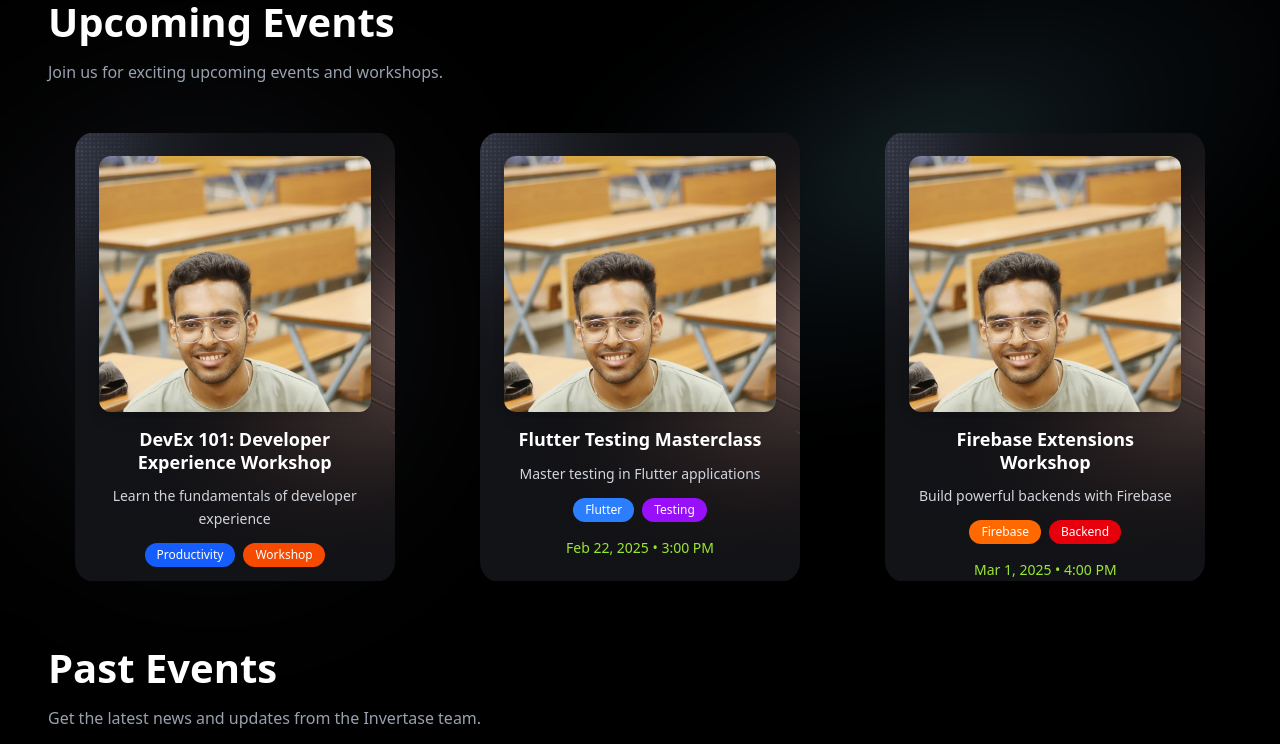
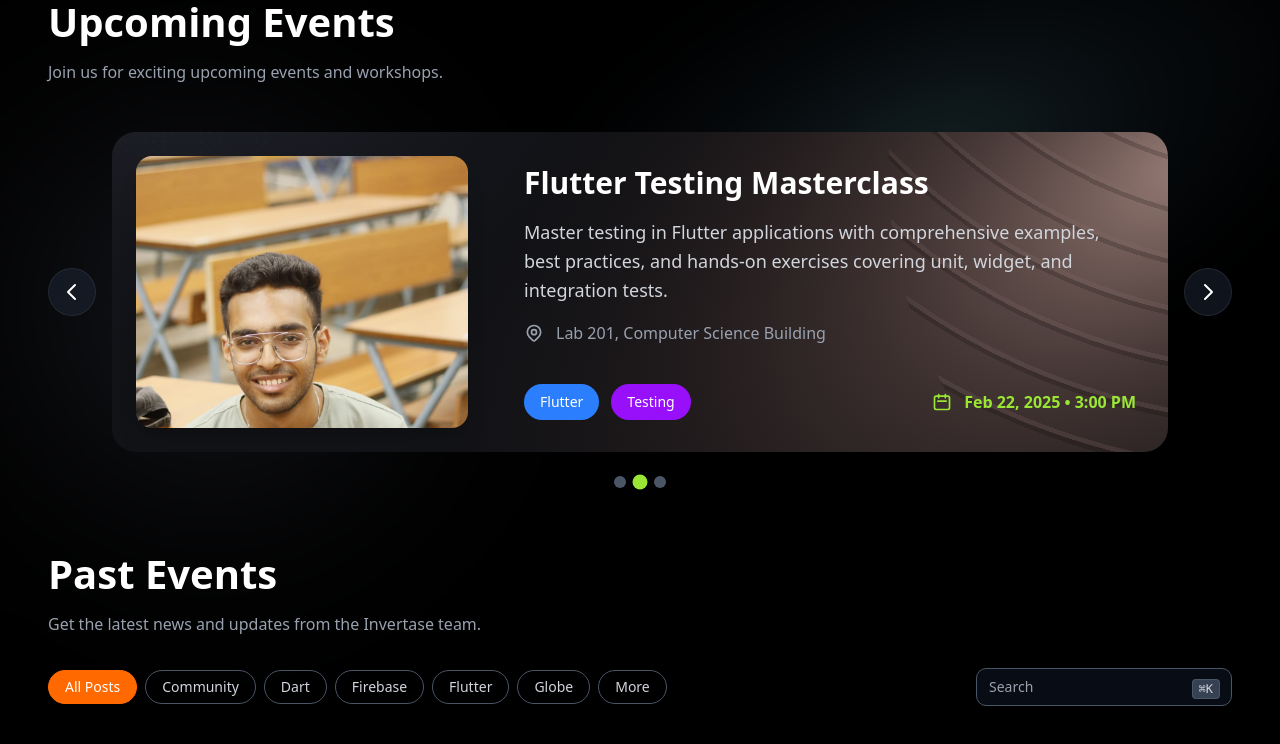
Before and after one commit to shivangsaraswat/namdapha-website, a Next.js app in the folder frontend/: page /events in a window 1280 px wide. Shown: the part 620-1364 px from the top of the page. Built offline with nearby package versions, Linux system fonts and the light colour scheme.

Commit message:
Upcoming events

```diff
--- a/frontend/app/events/page.tsx
+++ b/frontend/app/events/page.tsx
@@ -113,7 +113,68 @@ export default function EventsPage() {
 	const [searchQuery, setSearchQuery] = useState("");
 	const [selectedCategory, setSelectedCategory] = useState("All Posts");
 	const [currentPage, setCurrentPage] = useState(1);
+	const [currentEventIndex, setCurrentEventIndex] = useState(0);
 	const itemsPerPage = 6;
+
+	// Upcoming events data
+	const upcomingEvents = [
+		{
+			id: 1,
+			title: "DevEx 101: Developer Experience Workshop",
+			description: "Learn the fundamentals of developer experience and how to improve it in your organization. This comprehensive workshop covers best practices, tools, and methodologies.",
+			image: "/devansh.jpeg",
+			date: "Feb 15, 2025 • 2:00 PM",
+			venue: "Conference Hall A, Main Building",
+			tags: [
+				{ name: "Productivity", color: "bg-blue-600" },
+				{ name: "Workshop", color: "bg-orange-600" }
+			]
+		},
+		{
+			id: 2,
+			title: "Flutter Testing Masterclass",
+			description: "Master testing in Flutter applications with comprehensive examples, best practices, and hands-on exercises covering unit, widget, and integration tests.",
+			image: "/devansh.jpeg",
+			date: "Feb 22, 2025 • 3:00 PM",
+			venue: "Lab 201, Computer Science Building",
+			tags: [
+				{ name: "Flutter", color: "bg-blue-500" },
+				{ name: "Testing", color: "bg-purple-600" }
+			]
+		},
+		{
+			id: 3,
+			title: "Firebase Extensions Workshop",
+			description: "Build powerful backends with Firebase Extensions. Learn to integrate authentication, cloud functions, and real-time databases in your applications.",
+			image: "/devansh.jpeg",
+			date: "Mar 1, 2025 • 4:00 PM",
+			venue: "Innovation Hub, Block C",
+			tags: [
+				{ name: "Firebase", color: "bg-orange-500" },
+				{ name: "Backend", color: "bg-red-600" }
+			]
+		}
+	];
+
+	// Auto-advance functionality
+	useEffect(() => {
+		const timer = setInterval(() => {
+			setCurrentEventIndex((prev) => (prev + 1) % upcomingEvents.length);
+		}, 5000); // Auto-advance every 5 seconds
+
+		return () => clearInterval(timer);
+	}, [upcomingEvents.length]);
+
+	// Navigation functions
+	const nextEvent = () => {
+		setCurrentEventIndex((prev) => (prev + 1) % upcomingEvents.length);
+	};
+
+	const prevEvent = () => {
+		setCurrentEventIndex((prev) => (prev - 1 + upcomingEvents.length) % upcomingEvents.length);
+	};
+
+	const currentEvent = upcomingEvents[currentEventIndex];
 
 	// Remove global footer on mount for this page
 	useEffect(() => {
@@ -226,65 +287,90 @@ export default function EventsPage() {
 							</p>
 						</div>
 
-						{/* Upcoming Events Grid - vertical cards with council-style backgrounds */}
-						<div className="grid grid-cols-1 md:grid-cols-2 lg:grid-cols-3 gap-8 mb-16">
-							{/* First Event Card - DevEx Workshop */}
-							<div className="group cursor-pointer">
-								<div className="relative w-full max-w-[320px] mx-auto h-[450px] rounded-[20px] overflow-hidden transition-transform group-hover:scale-105">
+						{/* Upcoming Events - single horizontal card with navigation */}
+						<div className="relative mb-16">
+							{/* Navigation Container */}
+							<div className="flex items-center gap-4">
+								{/* Previous Button */}
+								<button
+									onClick={prevEvent}
+									className="flex-shrink-0 w-12 h-12 bg-gray-800/50 hover:bg-gray-700/70 rounded-full flex items-center justify-center transition-all duration-300 hover:scale-110 backdrop-blur-sm border border-gray-600/30"
+									aria-label="Previous event"
+								>
+									<svg className="w-6 h-6 text-white" fill="none" stroke="currentColor" viewBox="0 0 24 24">
+										<path strokeLinecap="round" strokeLinejoin="round" strokeWidth={2} d="M15 19l-7-7 7-7" />
+									</svg>
+								</button>
+
+								{/* Event Card */}
+								<div className="flex-1 group cursor-pointer transform transition-all duration-500 hover:scale-[1.02] hover:-translate-y-1">
+									<div className="relative w-full h-[280px] md:h-[320px] rounded-[24px] overflow-hidden">
 										{/* Background SVG from council page */}
 										<div className="absolute inset-0">
 											<Image
 												src="/council-card-bg.svg"
 												alt="Card background"
-											width={340}
-											height={450}
+												width={1000}
+												height={320}
 												className="w-full h-full object-cover"
 											/>
 										</div>
 
-									{/* Card Content with better layout */}
-									<div className="relative z-10 h-full flex flex-col">
-										{/* Event Poster/Image - better positioning */}
-										<div className="p-6 pb-4">
-											<div className="w-full h-64 rounded-[12px] overflow-hidden shadow-lg">
+										{/* Card Content - Horizontal Layout */}
+										<div className="relative z-10 h-full flex">
+											{/* Left: Event Image */}
+											<div className="w-[320px] md:w-[380px] flex-shrink-0 p-6">
+												<div className="w-full h-full rounded-[16px] overflow-hidden shadow-xl">
 													<Image
-													src="/devansh.jpeg"
-													alt="DevEx Workshop Poster"
-													width={320}
-													height={256}
-													className="w-full h-full object-cover"
+														src={currentEvent.image}
+														alt={`${currentEvent.title} Poster`}
+														width={380}
+														height={260}
+														className="w-full h-full object-cover transition-transform duration-500 group-hover:scale-105"
 													/>
 												</div>
 											</div>
 
-										{/* Event Details - improved spacing and alignment */}
-										<div className="px-6 pb-6 flex-1 flex flex-col justify-between">
-											<div className="text-center space-y-3">
+											{/* Right: Event Details */}
+											<div className="flex-1 p-8 flex flex-col justify-between">
+												<div className="space-y-4">
 													{/* Title */}
-												<h3 className="text-white text-lg font-bold leading-tight px-2">
-													DevEx 101: Developer Experience Workshop
+													<h3 className="text-white text-2xl md:text-3xl font-bold leading-tight">
+														{currentEvent.title}
 													</h3>
 
 													{/* Description */}
-												<p className="text-gray-300 text-sm leading-relaxed px-2">
-													Learn the fundamentals of developer experience
+													<p className="text-gray-300 text-lg leading-relaxed">
+														{currentEvent.description}
+													</p>
+
+													{/* Venue */}
+													<p className="text-gray-400 text-base flex items-center">
+														<svg className="w-5 h-5 mr-3" fill="none" stroke="currentColor" viewBox="0 0 24 24">
+															<path strokeLinecap="round" strokeLinejoin="round" strokeWidth={2} d="M17.657 16.657L13.414 20.9a1.998 1.998 0 01-2.827 0l-4.244-4.243a8 8 0 1111.314 0z" />
+															<path strokeLinecap="round" strokeLinejoin="round" strokeWidth={2} d="M15 11a3 3 0 11-6 0 3 3 0 016 0z" />
+														</svg>
+														{currentEvent.venue}
 													</p>
 												</div>
 
-											{/* Category Tags - moved to sit just above the Date/Time */}
-											<div className="flex justify-center gap-2 flex-wrap mt-3">
-												<span className="inline-block px-3 py-1 bg-blue-600 text-white text-xs font-medium rounded-full">
-													Productivity
+												{/* Bottom Section: Tags and Date */}
+												<div className="flex flex-col lg:flex-row lg:items-center lg:justify-between gap-4 mt-6">
+													{/* Category Tags */}
+													<div className="flex gap-3 flex-wrap">
+														{currentEvent.tags.map((tag, index) => (
+															<span key={index} className={`inline-block px-4 py-2 ${tag.color} text-white text-sm font-medium rounded-full`}>
+																{tag.name}
 															</span>
-												<span className="inline-block px-3 py-1 bg-orange-600 text-white text-xs font-medium rounded-full">
-													Workshop
-												</span>
+														))}
 													</div>
 
-											{/* Date/Time - positioned at bottom */}
-											<div className="text-center mt-4">
-												<div className="text-[#9AE634] text-sm font-medium">
-													Feb 15, 2025 • 2:00 PM
+													{/* Date/Time */}
+													<div className="text-[#9AE634] text-base font-semibold flex items-center">
+														<svg className="w-5 h-5 mr-3" fill="none" stroke="currentColor" viewBox="0 0 24 24">
+															<path strokeLinecap="round" strokeLinejoin="round" strokeWidth={2} d="M8 7V3m8 4V3m-9 8h10M5 21h14a2 2 0 002-2V7a2 2 0 00-2-2H5a2 2 0 00-2 2v12a2 2 0 002 2z" />
+														</svg>
+														{currentEvent.date}
 													</div>
 												</div>
 											</div>
@@ -292,132 +378,32 @@ export default function EventsPage() {
 									</div>
 								</div>
 
-							{/* Second Event Card - Flutter Testing */}
-							<div className="group cursor-pointer">
-								<div className="relative w-full max-w-[320px] mx-auto h-[450px] rounded-[20px] overflow-hidden transition-transform group-hover:scale-105">
-									{/* Background SVG from council page */}
-									<div className="absolute inset-0">
-										<Image
-											src="/council-card-bg.svg"
-											alt="Card background"
-											width={340}
-											height={450}
-											className="w-full h-full object-cover"
-										/>
+								{/* Next Button */}
+								<button
+									onClick={nextEvent}
+									className="flex-shrink-0 w-12 h-12 bg-gray-800/50 hover:bg-gray-700/70 rounded-full flex items-center justify-center transition-all duration-300 hover:scale-110 backdrop-blur-sm border border-gray-600/30"
+									aria-label="Next event"
+								>
+									<svg className="w-6 h-6 text-white" fill="none" stroke="currentColor" viewBox="0 0 24 24">
+										<path strokeLinecap="round" strokeLinejoin="round" strokeWidth={2} d="M9 5l7 7-7 7" />
+									</svg>
+								</button>
 							</div>
 
-									{/* Card Content with better layout */}
-									<div className="relative z-10 h-full flex flex-col">
-										{/* Event Poster/Image - better positioning */}
-										<div className="p-6 pb-4">
-											<div className="w-full h-64 rounded-[12px] overflow-hidden shadow-lg">
-												<Image
-													src="/devansh.jpeg"
-													alt="Flutter Testing Workshop Poster"
-													width={320}
-													height={256}
-													className="w-full h-full object-cover"
+							{/* Event Indicators */}
+							<div className="flex justify-center mt-6 gap-2">
+								{upcomingEvents.map((_, index) => (
+									<button
+										key={index}
+										onClick={() => setCurrentEventIndex(index)}
+										className={`w-3 h-3 rounded-full transition-all duration-300 ${
+											index === currentEventIndex
+												? 'bg-[#9AE634] scale-125'
+												: 'bg-gray-600 hover:bg-gray-500'
+										}`}
+										aria-label={`Go to event ${index + 1}`}
 									/>
-											</div>
-										</div>
-
-										{/* Event Details - improved spacing and alignment */}
-										<div className="px-6 pb-6 flex-1 flex flex-col justify-between">
-											<div className="text-center space-y-3">
-												{/* Title */}
-												<h3 className="text-white text-lg font-bold leading-tight px-2">
-													Flutter Testing Masterclass
-												</h3>
-
-												{/* Description */}
-												<p className="text-gray-300 text-sm leading-relaxed px-2">
-													Master testing in Flutter applications
-												</p>
-											</div>
-
-											{/* Category Tags - moved to sit just above the Date/Time */}
-											<div className="flex justify-center gap-2 flex-wrap mt-3">
-												<span className="inline-block px-3 py-1 bg-blue-500 text-white text-xs font-medium rounded-full">
-													Flutter
-												</span>
-												<span className="inline-block px-3 py-1 bg-purple-600 text-white text-xs font-medium rounded-full">
-													Testing
-												</span>
-											</div>
-
-											{/* Date/Time - positioned at bottom */}
-											<div className="text-center mt-4">
-												<div className="text-[#9AE634] text-sm font-medium">
-													Feb 22, 2025 • 3:00 PM
-												</div>
-											</div>
-										</div>
-									</div>
-								</div>
-							</div>
-
-							{/* Third Event Card - Firebase Workshop */}
-							<div className="group cursor-pointer">
-								<div className="relative w-full max-w-[320px] mx-auto h-[450px] rounded-[20px] overflow-hidden transition-transform group-hover:scale-105">
-									{/* Background SVG from council page */}
-									<div className="absolute inset-0">
-										<Image
-											src="/council-card-bg.svg"
-											alt="Card background"
-											width={340}
-											height={450}
-											className="w-full h-full object-cover"
-										/>
-									</div>
-
-									{/* Card Content with better layout */}
-									<div className="relative z-10 h-full flex flex-col">
-										{/* Event Poster/Image - better positioning */}
-										<div className="p-6 pb-4">
-											<div className="w-full h-64 rounded-[12px] overflow-hidden shadow-lg">
-												<Image
-													src="/devansh.jpeg"
-													alt="Firebase Workshop Poster"
-													width={320}
-													height={256}
-													className="w-full h-full object-cover"
-												/>
-											</div>
-										</div>
-
-										{/* Event Details - improved spacing and alignment */}
-										<div className="px-6 pb-6 flex-1 flex flex-col justify-between">
-											<div className="text-center space-y-3">
-												{/* Title */}
-												<h3 className="text-white text-lg font-bold leading-tight px-2">
-													Firebase Extensions Workshop
-												</h3>
-
-												{/* Description */}
-												<p className="text-gray-300 text-sm leading-relaxed px-2">
-													Build powerful backends with Firebase
-												</p>
-											</div>
-
-											{/* Category Tags - moved to sit just above the Date/Time */}
-											<div className="flex justify-center gap-2 flex-wrap mt-3">
-												<span className="inline-block px-3 py-1 bg-orange-500 text-white text-xs font-medium rounded-full">
-													Firebase
-												</span>
-												<span className="inline-block px-3 py-1 bg-red-600 text-white text-xs font-medium rounded-full">
-													Backend
-												</span>
-											</div>
-
-											{/* Date/Time - positioned at bottom */}
-											<div className="text-center mt-4">
-												<div className="text-[#9AE634] text-sm font-medium">
-													Mar 1, 2025 • 4:00 PM
-												</div>
-											</div>
-										</div>
-									</div>
-								</div>
+								))}
 							</div>
 						</div>
 						{/* Insights Section - rebranded from blog posts */}
```
Also changed, not shown: 1 other file (tests, documents, lock files or other folders). Lines whose indentation alone changed are shown as unchanged.
